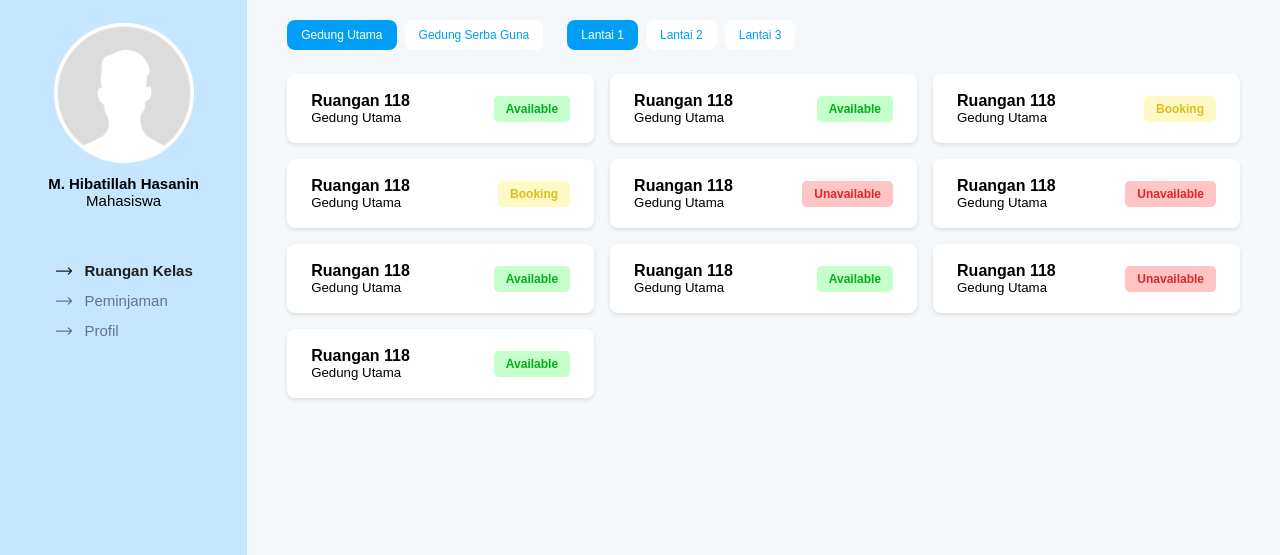
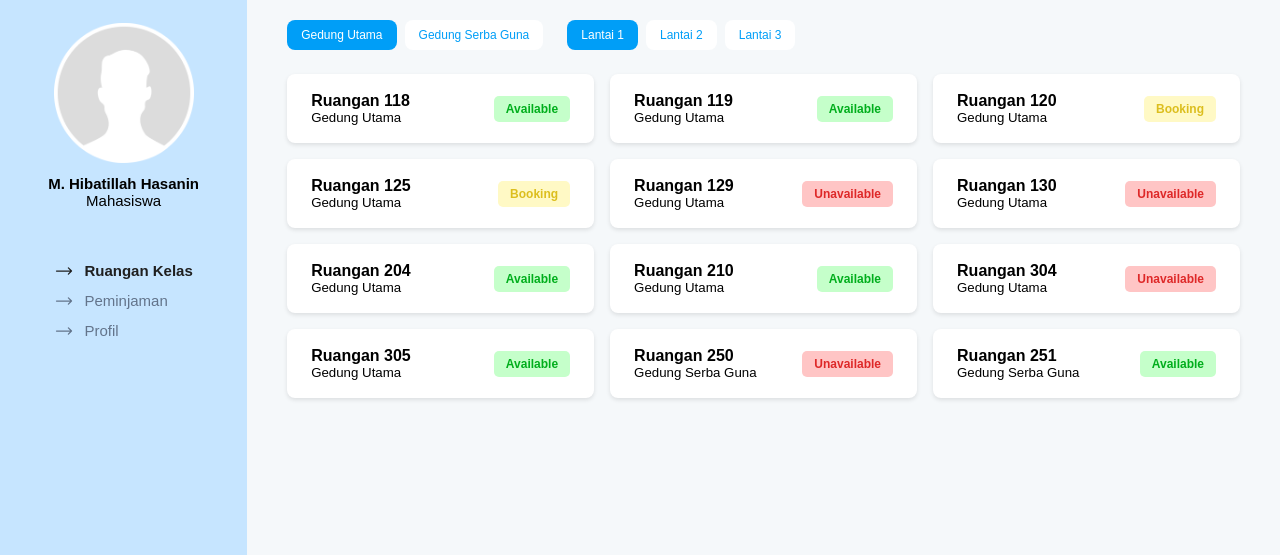
Before and after one commit to setiawanprmn/peminjaman-ruangan, a plain HTML site: page pages/home.html in a window 1280 px wide. Shown: the part 163-718 px from the top of the page. Drawn offline with Linux system fonts and the light colour scheme.

Commit message:
add disable lantai button for gedung-serbaguna some update

```diff
--- a/app.js
+++ b/app.js
@@ -1,12 +1,35 @@
+// todo: add card status
 const cardStatus = document.querySelectorAll('.card-status')
 
 cardStatus.forEach((item) => {
   const status = item.getAttribute('class').split(' ')[1]
-  console.log("🚀 ~ file: app.js:3 ~ status:", status)
+  console.log(status)
 
   const statusText = ['Available', 'Unavailable', 'Booking', 'Done']
   const result = statusText.find((item) => item.toLowerCase() === status)
-  console.log("🚀 ~ file: app.js:9 ~ cardStatus.forEach ~ result:", result)
+  console.log(result)
 
   item.textContent = result;
 })
+
+// todo: disable lantai 3 button for 'gedung-serbaguna'
+const gedungRadio = document.querySelectorAll('input[name="gedung"]')
+const lantai3Radio = document.querySelector('label[for="lantai-3"]')
+let selected
+
+gedungRadio.forEach(item => {
+  item.addEventListener('click', (el) => {
+    selected = item.getAttribute("id");
+    console.log(selected)
+
+    if (selected === 'gedung-serbaguna') {
+      lantai3Radio.previousElementSibling.setAttribute('disabled',true)
+      console.log('disabled')
+      lantai3Radio.classList.add('disabled')
+    } else {
+      lantai3Radio.previousElementSibling.setAttribute('disabled',false)
+      console.log('enabled')
+      lantai3Radio.classList.remove("disabled");
+    }
+  })
+})
--- a/pages/home.html
+++ b/pages/home.html
@@ -215,64 +215,78 @@
             </li>
             <li class="card sm">
               <div class="card-title">
-                <h4 class="card-ruangan">Ruangan 118</h4>
+                <h4 class="card-ruangan">Ruangan 119</h4>
                 <h5 class="card-gedung">Gedung Utama</h5>
               </div>
               <div class="card-status available"></div>
             </li>
             <li class="card sm">
               <div class="card-title">
-                <h4 class="card-ruangan">Ruangan 118</h4>
+                <h4 class="card-ruangan">Ruangan 120</h4>
                 <h5 class="card-gedung">Gedung Utama</h5>
               </div>
               <div class="card-status booking"></div>
             </li>
             <li class="card sm">
               <div class="card-title">
-                <h4 class="card-ruangan">Ruangan 118</h4>
+                <h4 class="card-ruangan">Ruangan 125</h4>
                 <h5 class="card-gedung">Gedung Utama</h5>
               </div>
               <div class="card-status booking"></div>
             </li>
             <li class="card sm">
               <div class="card-title">
-                <h4 class="card-ruangan">Ruangan 118</h4>
+                <h4 class="card-ruangan">Ruangan 129</h4>
                 <h5 class="card-gedung">Gedung Utama</h5>
               </div>
               <div class="card-status unavailable"></div>
             </li>
             <li class="card sm">
               <div class="card-title">
-                <h4 class="card-ruangan">Ruangan 118</h4>
+                <h4 class="card-ruangan">Ruangan 130</h4>
                 <h5 class="card-gedung">Gedung Utama</h5>
               </div>
               <div class="card-status unavailable"></div>
             </li>
             <li class="card sm">
               <div class="card-title">
-                <h4 class="card-ruangan">Ruangan 118</h4>
+                <h4 class="card-ruangan">Ruangan 204</h4>
                 <h5 class="card-gedung">Gedung Utama</h5>
               </div>
               <div class="card-status available"></div>
             </li>
             <li class="card sm">
               <div class="card-title">
-                <h4 class="card-ruangan">Ruangan 118</h4>
+                <h4 class="card-ruangan">Ruangan 210</h4>
                 <h5 class="card-gedung">Gedung Utama</h5>
               </div>
               <div class="card-status available"></div>
             </li>
             <li class="card sm">
               <div class="card-title">
-                <h4 class="card-ruangan">Ruangan 118</h4>
+                <h4 class="card-ruangan">Ruangan 304</h4>
                 <h5 class="card-gedung">Gedung Utama</h5>
               </div>
               <div class="card-status unavailable"></div>
             </li>
             <li class="card sm">
               <div class="card-title">
-                <h4 class="card-ruangan">Ruangan 118</h4>
+                <h4 class="card-ruangan">Ruangan 305</h4>
                 <h5 class="card-gedung">Gedung Utama</h5>
+              </div>
+              <div class="card-status available"></div>
+            </li>
+            <li class="card sm">
+              <div class="card-title">
+                <h4 class="card-ruangan">Ruangan 250</h4>
+                <h5 class="card-gedung">Gedung Serba Guna</h5>
+              </div>
+              <div class="card-status unavailable"></div>
+            </li>
+            <li class="card sm">
+              <div class="card-title">
+                <h4 class="card-ruangan">Ruangan 251</h4>
+                <h5 class="card-gedung">Gedung Serba Guna</h5>
               </div>
               <div class="card-status available"></div>
             </li>
--- a/style.css
+++ b/style.css
@@ -398,6 +398,13 @@ input.label {
 label {
   color: var(--dark);
   font-size: 14px;
+  -webkit-user-select: none;
+  user-select: none;
+
+  &.disabled {
+  background-color: var(--system-dark);
+  color: var(--white)
+}
 }
 
 /* util */
@@ -407,6 +414,10 @@ label {
 
 a {
   text-decoration: none;
+}
+
+h4 {
+  font-weight: 400;
 }
 
 .copyright {
```
Also changed, not shown: pages/peminjaman.html (+3 -3 lines).
